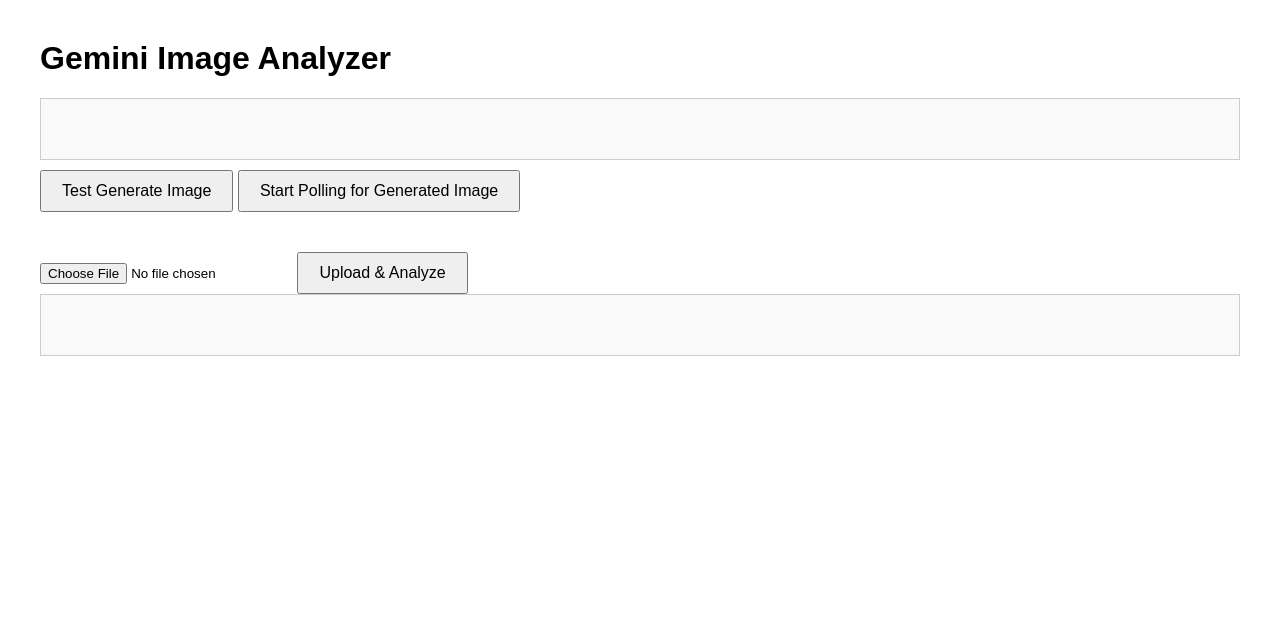
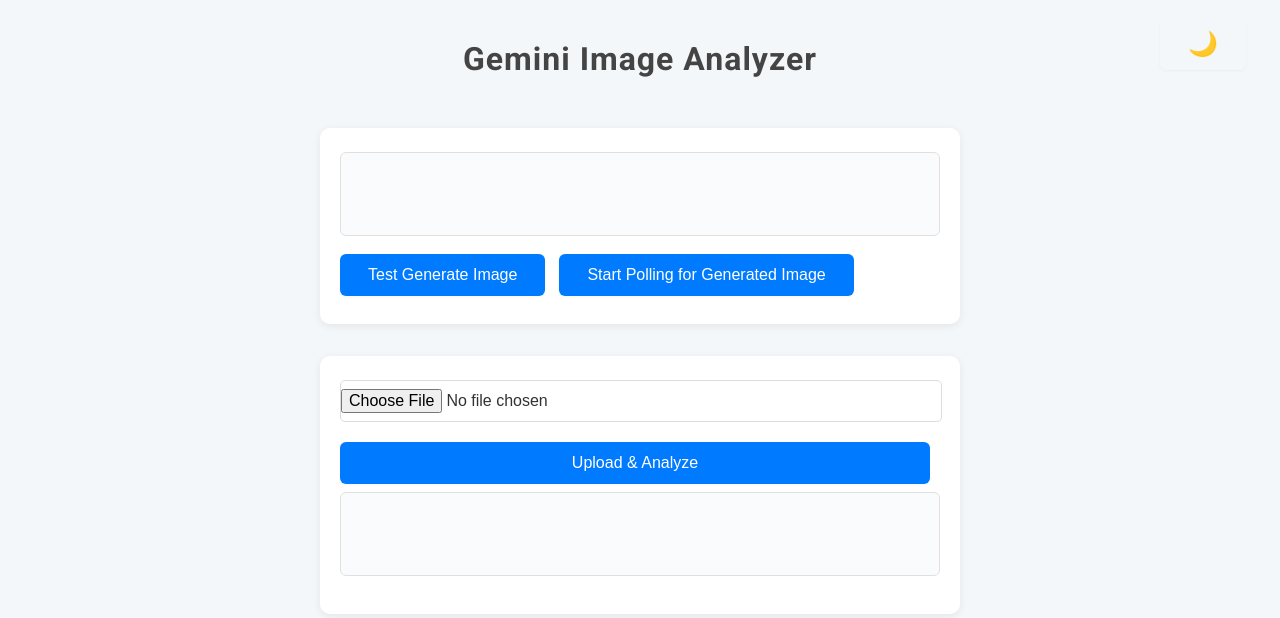
Before and after one commit to jamesEmerson112/Eye-to-home-server, a Flask app: page / in a window 1280 px wide. Shown: the top 618 px of the page. Run offline with Flask 3, Linux system fonts and the light colour scheme; some libraries are stand-ins or nearby versions.

Commit message:
good enough

```diff
--- /dev/null
+++ b/static/css/styles.css
@@ -0,0 +1,147 @@
+@import url('https://fonts.googleapis.com/css2?family=Roboto:wght@400;500;700&display=swap');
+
+body {
+    font-family: 'Roboto', Arial, sans-serif;
+    margin: 40px;
+    background-color: #f4f7fa;
+    color: #333;
+}
+
+h1 {
+    text-align: center;
+    margin-bottom: 50px;
+    color: #444;
+    font-weight: 700;
+    letter-spacing: 1px;
+}
+
+.analyze-section {
+    background: #ffffff;
+    padding: 24px 20px 20px 20px;
+    border-radius: 10px;
+    box-shadow: 0 2px 8px rgba(0,0,0,0.07);
+    margin-bottom: 32px;
+    max-width: 600px;
+    margin-left: auto;
+    margin-right: auto;
+}
+
+.result-box {
+    margin-bottom: 18px;
+    padding: 16px;
+    border: 1px solid #e0e0e0;
+    background: #fafbfc;
+    min-height: 50px;
+    border-radius: 6px;
+    transition: background-color 0.3s;
+    font-size: 1rem;
+    word-break: break-word;
+}
+
+button {
+    padding: 12px 28px;
+    font-size: 16px;
+    border: none;
+    border-radius: 6px;
+    background-color: #007bff;
+    color: white;
+    cursor: pointer;
+    font-weight: 500;
+    margin-right: 10px;
+    margin-bottom: 8px;
+    box-shadow: 0 1px 3px rgba(0,0,0,0.04);
+    transition: background 0.2s, transform 0.1s;
+}
+
+button:hover, button:focus {
+    background-color: #0056b3;
+    outline: none;
+}
+
+button:active {
+    transform: scale(0.97);
+}
+
+input[type="file"] {
+    padding: 8px 0;
+    border-radius: 5px;
+    border: 1px solid #ddd;
+    background-color: #fff;
+    cursor: pointer;
+    font-size: 1rem;
+    margin-bottom: 10px;
+    width: 100%;
+}
+
+form {
+    display: flex;
+    flex-direction: column;
+    gap: 10px;
+}
+
+img {
+    max-width: 100%;
+    height: auto;
+    border-radius: 6px;
+    box-shadow: 0 1px 4px rgba(0,0,0,0.06);
+    margin-bottom: 10px;
+}
+
+@media (max-width: 700px) {
+    body {
+        margin: 10px;
+    }
+    .analyze-section {
+        padding: 14px 6px 12px 6px;
+        max-width: 98vw;
+    }
+    h1 {
+        font-size: 1.5rem;
+    }
+    button {
+        width: 100%;
+        margin-right: 0;
+    }
+}
+
+/* Dark mode overrides */
+body.dark-mode {
+    background-color: #181a1b;
+    color: #e2e2e2;
+}
+
+body.dark-mode h1 {
+    color: #ffe082;
+}
+
+body.dark-mode .analyze-section {
+    background: #23272b;
+    box-shadow: 0 2px 8px rgba(0,0,0,0.25);
+}
+
+body.dark-mode .result-box {
+    background: #23272b;
+    border-color: #333;
+    color: #e2e2e2;
+}
+
+body.dark-mode button {
+    background-color: #333c4d;
+    color: #ffe082;
+}
+
+body.dark-mode button:hover,
+body.dark-mode button:focus {
+    background-color: #444e60;
+    color: #fffde4;
+}
+
+body.dark-mode input[type="file"] {
+    background-color: #23272b;
+    color: #e2e2e2;
+    border-color: #444;
+}
+
+body.dark-mode img {
+    box-shadow: 0 1px 4px rgba(255,255,255,0.04);
+}
--- a/templates/index.html
+++ b/templates/index.html
@@ -2,15 +2,31 @@
 <html lang="en">
 <head>
     <meta charset="UTF-8">
-    <title>Gemini Image Analyzer</title>
+    <title>Gemini and FreePik Image Analyzer</title>
+    <link rel="stylesheet" href="/static/css/styles.css">
     <style>
-        body { font-family: Arial, sans-serif; margin: 40px; }
-        .analyze-section { margin-bottom: 40px; }
-        .result-box { margin-bottom: 10px; padding: 10px; border: 1px solid #ccc; background: #f9f9f9; min-height: 40px; }
-        button { padding: 10px 20px; font-size: 16px; }
+        #theme-toggle {
+            position: fixed;
+            top: 18px;
+            right: 24px;
+            z-index: 1000;
+            background: none;
+            border: none;
+            font-size: 1.5rem;
+            cursor: pointer;
+            color: #444;
+            transition: color 0.2s;
+        }
+        #theme-toggle:focus {
+            outline: 2px solid #007bff;
+        }
+        body.dark-mode #theme-toggle {
+            color: #ffd700;
+        }
     </style>
 </head>
 <body>
+    <button id="theme-toggle" aria-label="Toggle dark mode">🌙</button>
     <h1>Gemini Image Analyzer</h1>
     <div class="analyze-section" id="section-generate">
         <div class="result-box" id="generate-result"></div>
@@ -151,5 +167,32 @@
             }, 5000);
         }
     </script>
+    <script>
+        // Dark mode toggle logic
+        const themeToggle = document.getElementById('theme-toggle');
+        const body = document.body;
+
+        function setTheme(dark) {
+            if (dark) {
+                body.classList.add('dark-mode');
+                themeToggle.textContent = '☀️';
+                themeToggle.setAttribute('aria-label', 'Switch to light mode');
+            } else {
+                body.classList.remove('dark-mode');
+                themeToggle.textContent = '🌙';
+                themeToggle.setAttribute('aria-label', 'Switch to dark mode');
+            }
+        }
+
+        // Load theme from localStorage
+        const darkPref = localStorage.getItem('darkMode') === 'true';
+        setTheme(darkPref);
+
+        themeToggle.addEventListener('click', () => {
+            const isDark = body.classList.toggle('dark-mode');
+            setTheme(isDark);
+            localStorage.setItem('darkMode', isDark);
+        });
+    </script>
 </body>
 </html>
```
Also changed, not shown: output/generated_image.json.
